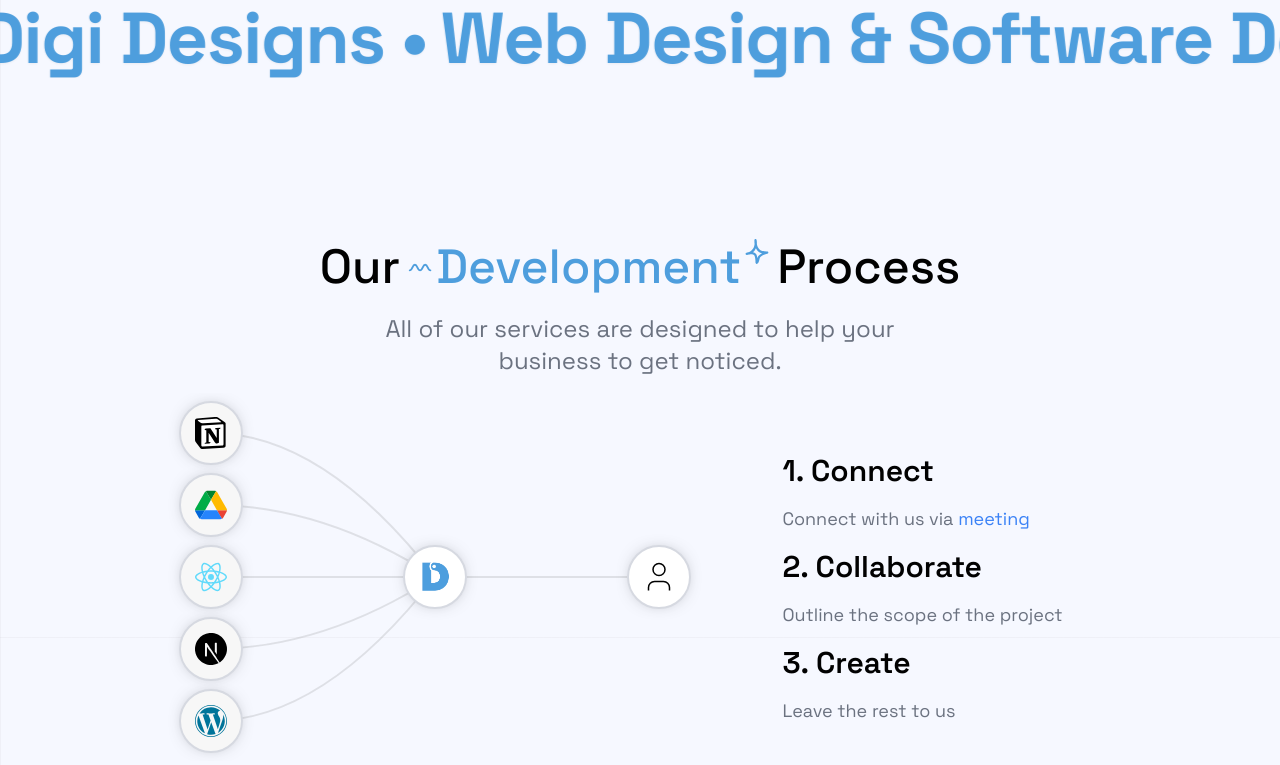
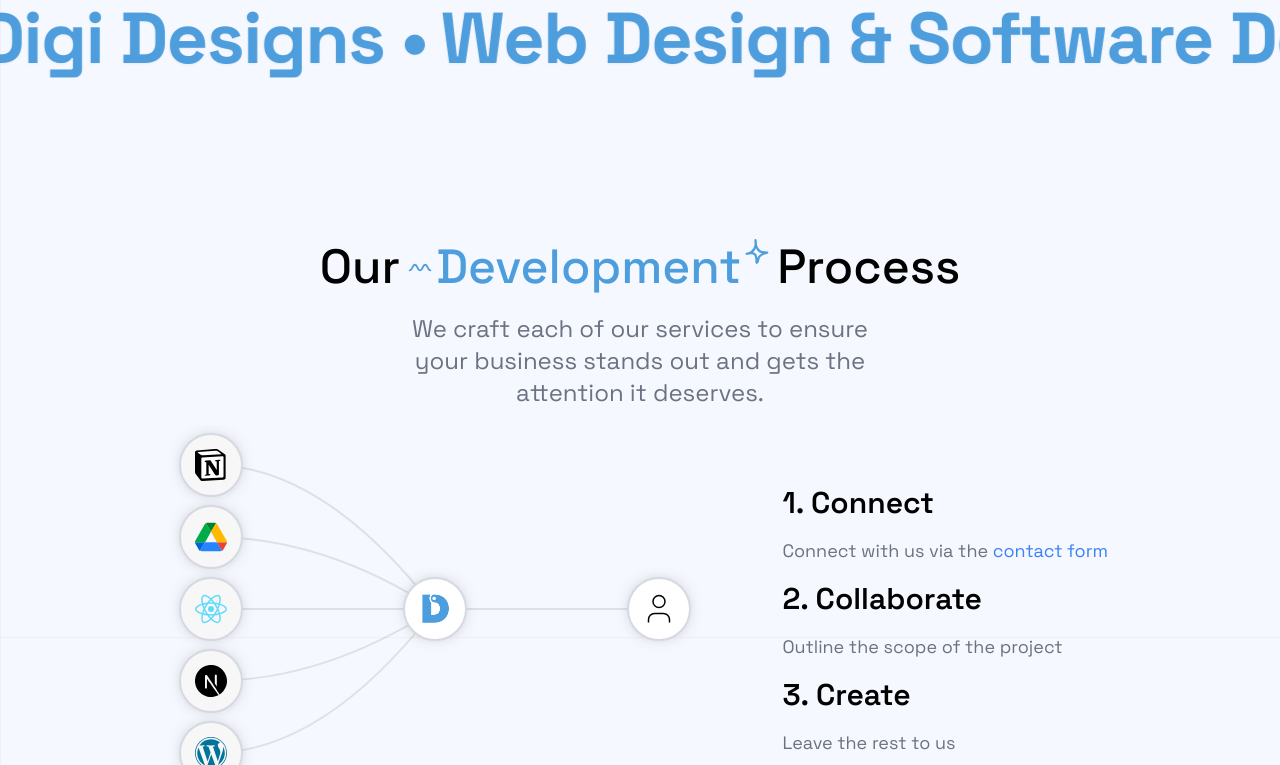
Before and after one commit to aidan-0/digi-designs, a Next.js app: page / in a window 1280 px wide. Shown: the part 1763-2528 px from the top of the page. Built offline with nearby package versions, Linux system fonts and the light colour scheme.

Commit message:
update development process texts

```diff
--- a/app/page.tsx
+++ b/app/page.tsx
@@ -90,13 +90,23 @@ export default function Home() {
 										Websites
 									</p>
 								</BoxReveal>
-								<BoxReveal boxColor={"#4e9edd"} duration={0.5} textDelay={.5} boxDelay={0.25}>
+								<BoxReveal
+									boxColor={"#4e9edd"}
+									duration={0.5}
+									textDelay={0.5}
+									boxDelay={0.25}
+								>
 									<p className="md:text-xl font-semibold flex gap-2 md:gap-x-4 items-center">
 										<CheckIcon className="text-dd-light-blue text-xl" />
 										Applications
 									</p>
 								</BoxReveal>
-								<BoxReveal boxColor={"#4e9edd"} duration={0.5} textDelay={.75} boxDelay={.5}>
+								<BoxReveal
+									boxColor={"#4e9edd"}
+									duration={0.5}
+									textDelay={0.75}
+									boxDelay={0.5}
+								>
 									<p className="md:text-xl font-semibold flex gap-2 md:gap-x-4 items-center">
 										<CheckIcon className="text-dd-light-blue text-xl" />
 										Solutions
@@ -177,8 +187,9 @@ export default function Home() {
 								</h2>
 
 								<p className="text-center py-4 md:w-1/2 mx-auto text-xl md:text-2xl text-gray-500">
-									All of our services are designed to help
-									your business to get noticed.
+									We craft each of our services to ensure your
+									business stands out and gets the attention
+									it deserves.
 								</p>
 
 								<div className="flex flex-col md:flex-row items-center justify-center w-full max-w-[1100px] mx-auto gap-3 sm:gap-0 ">
@@ -308,7 +319,10 @@ export default function Home() {
 
 					{/* Contact Section */}
 					<Element name="contact">
-						<section className="w-full p-12 grid grid-cols-2 bg-card border border-border px-5 xl:px-0 xl:w-4/5 2xl:w-[68%] md:mx-auto mt-12 sm:mt-20 max-w-[1600px] rounded-xl shadow">
+						<section
+							id="contact"
+							className="w-full p-12 grid grid-cols-2 bg-card border border-border px-5 xl:px-0 xl:w-4/5 2xl:w-[68%] md:mx-auto mt-12 sm:mt-20 max-w-[1600px] rounded-xl shadow"
+						>
 							<div className="flex justify-center items-center">
 								<ContactForm />
 							</div>
--- a/components/demos/box-reveal-demo.tsx
+++ b/components/demos/box-reveal-demo.tsx
@@ -13,10 +13,10 @@ const BoxRevealDemo = () => {
 
       <BoxReveal boxColor={"#3b82f6"} duration={0.5}>
         <h2 className="my-2 text-lg text-gray-500">
-          Connect with us via
-          <Link href={"/meeting"} className="text-[#3b82f6]">
+          Connect with us via the
+          <Link href={"/#contact"} className="text-[#3b82f6]">
             {" "}
-            meeting{" "}
+            contact form{" "}
           </Link>
         </h2>
       </BoxReveal>
```
